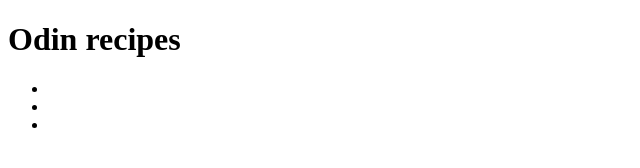
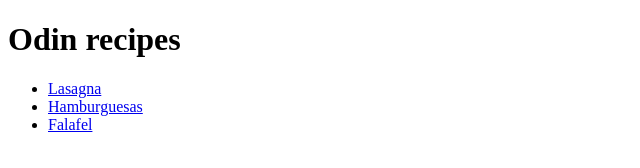
Before and after one commit to jorozgoros/odin-recipes, a plain HTML site: page index.html in a window 1280 px wide. Shown: the whole page, without its empty margins (0-640 px from the left). Drawn offline with Linux system fonts and the light colour scheme.

Commit message:
Added recipe names
Recipe liks had no name

```diff
--- a/index.html
+++ b/index.html
@@ -8,9 +8,9 @@
 <body>
     <h1>Odin recipes</h1>
     <ul>
-        <li><a href="odin-recipes/lasagna.html"></a></li>
-        <li><a href="odin-recipes/hamburguesas.html"></a></li>
-        <li><a href="odin-recipes/falafel.html"></a></li>
+        <li><a href="odin-recipes/lasagna.html">Lasagna</a></li>
+        <li><a href="odin-recipes/hamburguesas.html">Hamburguesas</a></li>
+        <li><a href="odin-recipes/falafel.html">Falafel</a></li>
     </ul>
 </body>
 </html>
```
